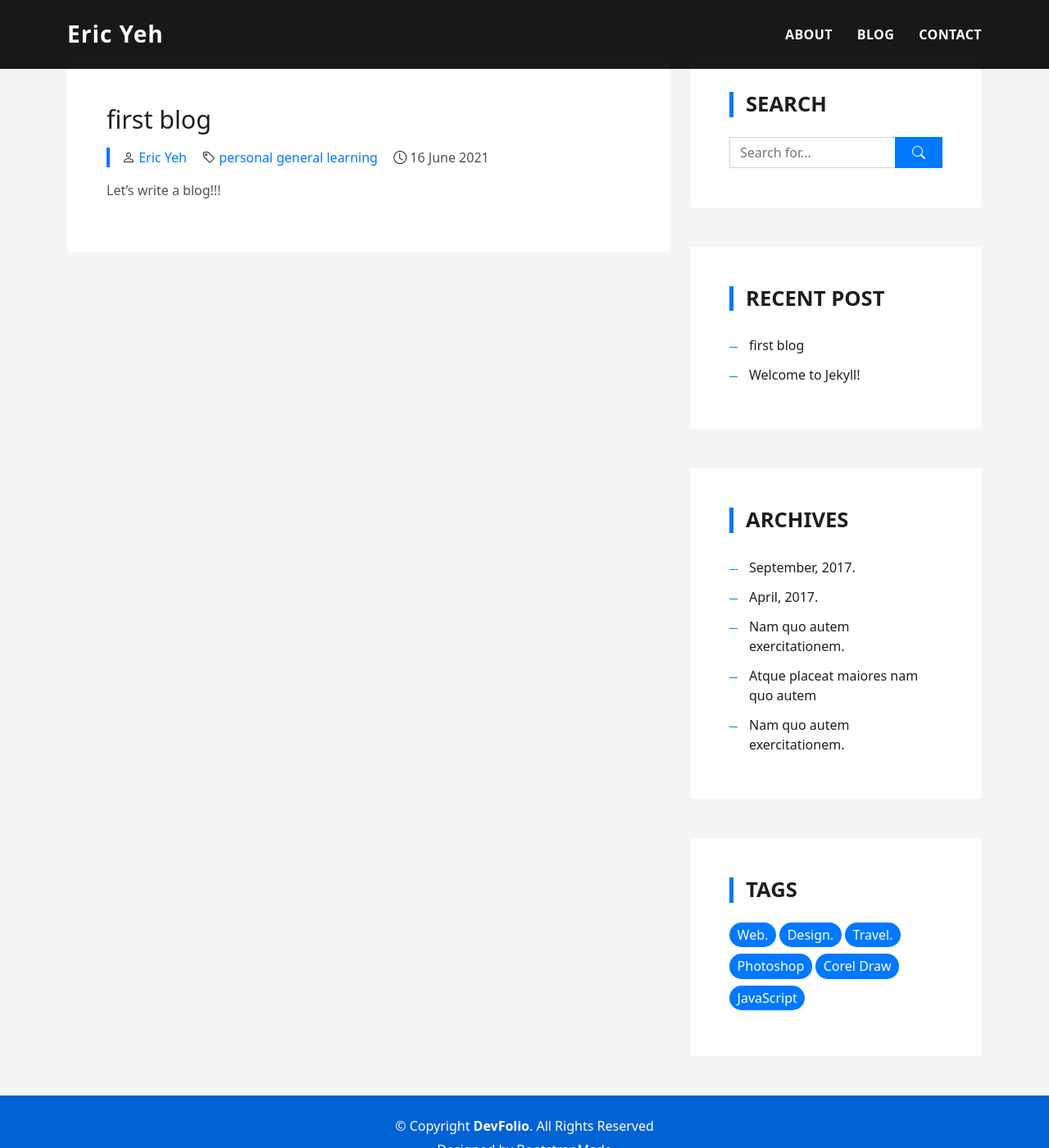
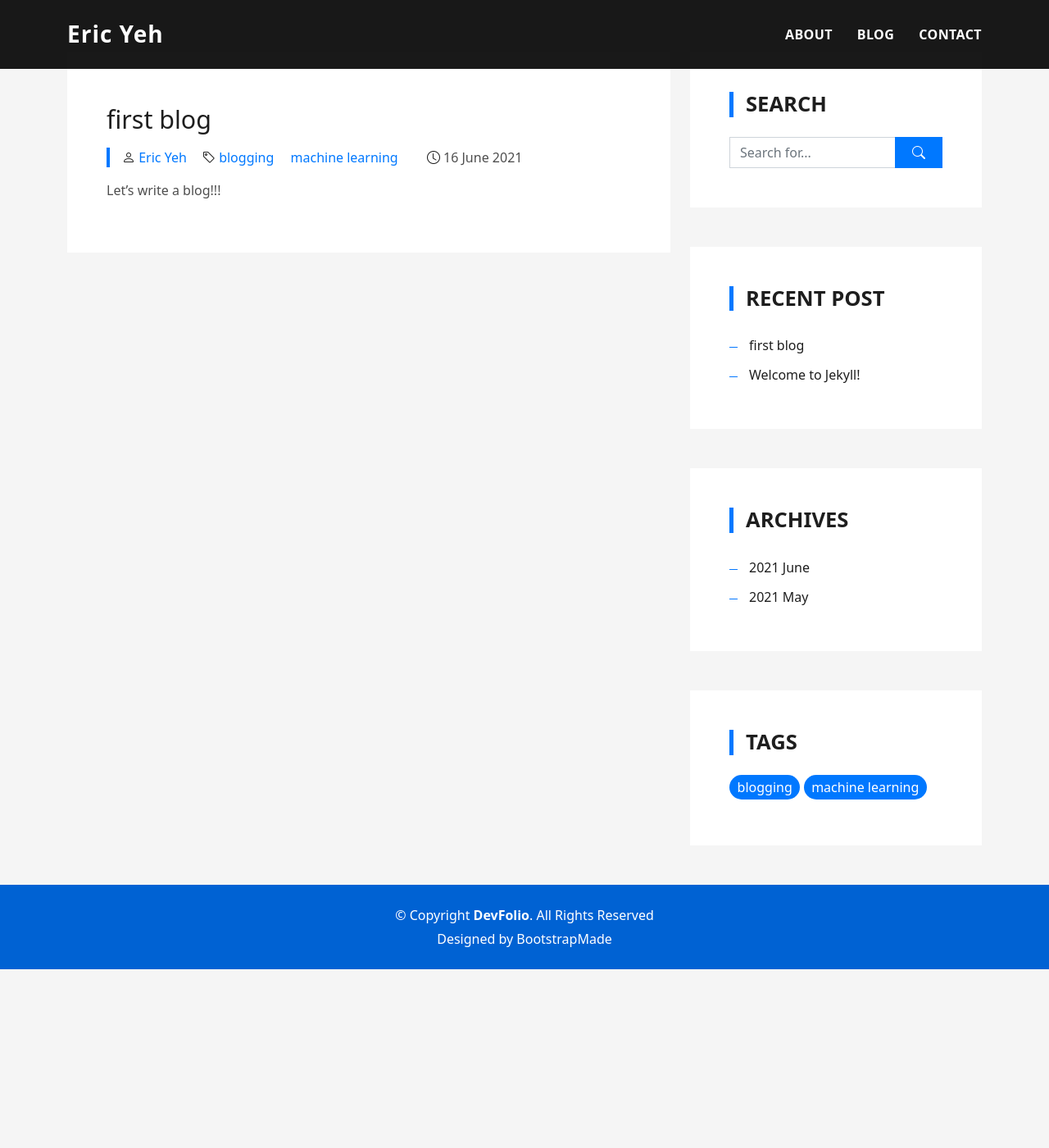
Before and after one commit to ericyeh-dr/ericyeh-dr.github.io, a Jekyll site: the page built from _posts/2021-06-16-first.md, in a window 1280 px wide and 1400 px high. Shown: the whole window at 82% size. Built offline with Jekyll 4.4.1, drawn with Linux system fonts in a browser that asks for light colours.

Commit message:
build archive

```diff
--- a/Gemfile
+++ b/Gemfile
@@ -16,6 +16,7 @@ gem "github-pages", "~> 214",group: :jekyll_plugins
 # If you have any plugins, put them here!
 group :jekyll_plugins do
   gem "jekyll-feed", "~> 0.12"
+  gem "jekyll-archives"
 end
 
 # Windows and JRuby does not include zoneinfo files, so bundle the tzinfo-data gem
--- a/_config.yml
+++ b/_config.yml
@@ -33,6 +33,20 @@ github_username:  jekyll
 theme: minima
 plugins:
   - jekyll-feed
+  - jekyll-archives
+
+#settings for jekyll-archives
+jekyll-archives:
+  enabled:
+    - month
+    - tags
+  layout: archive
+  layouts:
+    month: month-archive
+    tag: tag-archive
+  permalinks:
+    month: '/:year/:month/'
+    tag: '/tag/:name/'
 
 # Exclude from processing.
 # The following items will not be processed, by default.
--- a/_layouts/post.html
+++ b/_layouts/post.html
@@ -59,21 +59,28 @@ layout: default
                         <h5 class="sidebar-title">Archives</h5>
                         <div class="sidebar-content">
                             <ul class="list-sidebar">
-                                <li>
-                                    <a href="#">September, 2017.</a>
-                                </li>
-                                <li>
-                                    <a href="#">April, 2017.</a>
-                                </li>
-                                <li>
-                                    <a href="#">Nam quo autem exercitationem.</a>
-                                </li>
-                                <li>
-                                    <a href="#">Atque placeat maiores nam quo autem</a>
-                                </li>
-                                <li>
-                                    <a href="#">Nam quo autem exercitationem.</a>
-                                </li>
+                                {% assign postsByYearMonth = site.posts | group_by_exp:"post", "post.date | date: '%Y %m'"  %}
+                                {% for yearMonth in postsByYearMonth %}
+                                    {% assign names = yearMonth.name | split: " " %}
+                                    <li><a href="/{{ names[0] }}/{{ names[1] }}">
+                                            {{ names[0] }}
+                                            {% case {{names[1]}} %}
+                                                {% when '01' %}January
+                                                {% when '02' %}February
+                                                {% when '03' %}March
+                                                {% when '04' %}April
+                                                {% when '05' %}May
+                                                {% when '06' %}June
+                                                {% when '07' %}July
+                                                {% when '08' %}August
+                                                {% when '09' %}September
+                                                {% when '10' %}October
+                                                {% when '11' %}November
+                                                {% when '12' %}December
+                                            {% endcase %}
+                                        </a>
+                                    </li>
+                                {% endfor %}
                             </ul>
                         </div>
                     </div>
@@ -81,24 +88,11 @@ layout: default
                         <h5 class="sidebar-title">Tags</h5>
                         <div class="sidebar-content">
                             <ul>
-                                <li>
-                                    <a href="#">Web.</a>
-                                </li>
-                                <li>
-                                    <a href="#">Design.</a>
-                                </li>
-                                <li>
-                                    <a href="#">Travel.</a>
-                                </li>
-                                <li>
-                                    <a href="#">Photoshop</a>
-                                </li>
-                                <li>
-                                    <a href="#">Corel Draw</a>
-                                </li>
-                                <li>
-                                    <a href="#">JavaScript</a>
-                                </li>
+                                {% for tag in site.tags %}
+                                    <li>
+                                        <a href="/tag/{{ tag[0] | slugify}}">{{ tag[0] }}</a>
+                                    </li>
+                                {% endfor %}
                             </ul>
                         </div>
                     </div>
--- a/_layouts/singlepost.html
+++ b/_layouts/singlepost.html
@@ -8,12 +8,12 @@ layout: post
         <ul>
             <li>
                 <span class="bi bi-person"></span>
-                <a href="#">{{page.author}}</a>
+                <a href="/index.html">{{page.author}}</a>
             </li>
             <li>
                 <span class="bi bi-tag"></span>
                 {% for tag in page.tags %}
-                    <a href="/tag/{{tag}}">{{tag}}</a>
+                    <a class ="href-tag" href="/tag/{{tag | slugify}}">{{tag}}</a>
                 {% endfor %}
             </li>
             <li>
--- a/_posts/2021-06-16-first.md
+++ b/_posts/2021-06-16-first.md
@@ -3,8 +3,10 @@ layout: singlepost
 title: "first blog"
 author: "Eric Yeh"
 date: 2021-06-16
+tags:
+  - blogging
+  - machine learning
 permalink: /blog/:title
-tags: personal general learning
 
 ---
 
--- a/assets/css/style.css
+++ b/assets/css/style.css
@@ -1459,14 +1459,18 @@ a:hover {
   color: #fff;
 }
 
+.href-tag {
+    padding-right: 1rem;
+}
+
 /*--------------------------------------------------------------
 # Footer
 --------------------------------------------------------------*/
 footer {
-  text-align: center;
-  color: #fff;
-  padding: 25px 0;
-  background: #0062d3;
+    text-align: center;
+    color: #fff;
+    padding: 25px 0;
+    background: #0062d3;
 }
 
 footer .copyright {
```
Also changed, not shown: _layouts/archive.html (added, +18 -0 lines), _layouts/month-archive.html (added, +18 -0 lines), _layouts/tag-archive.html (added, +18 -0 lines), Gemfile.lock.
